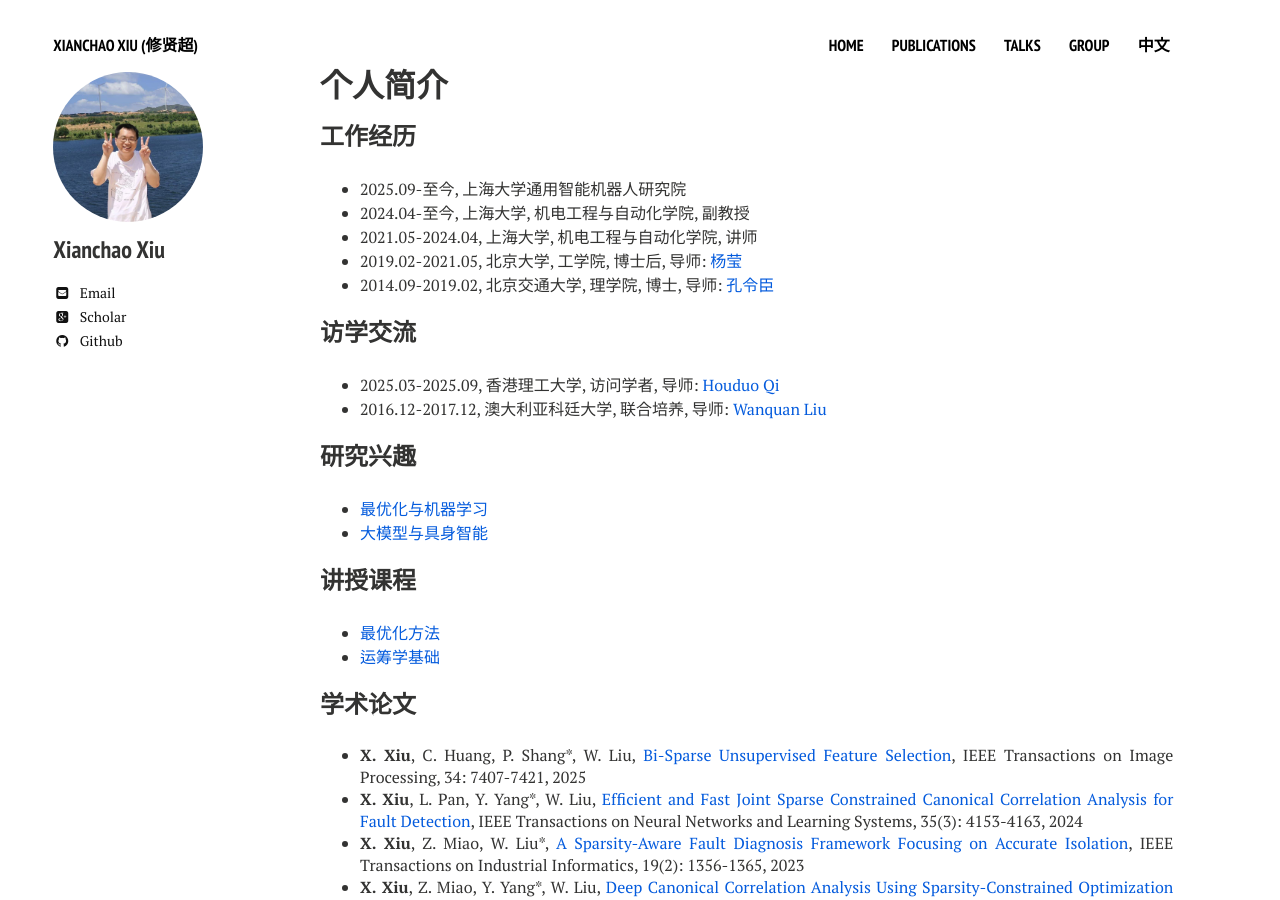
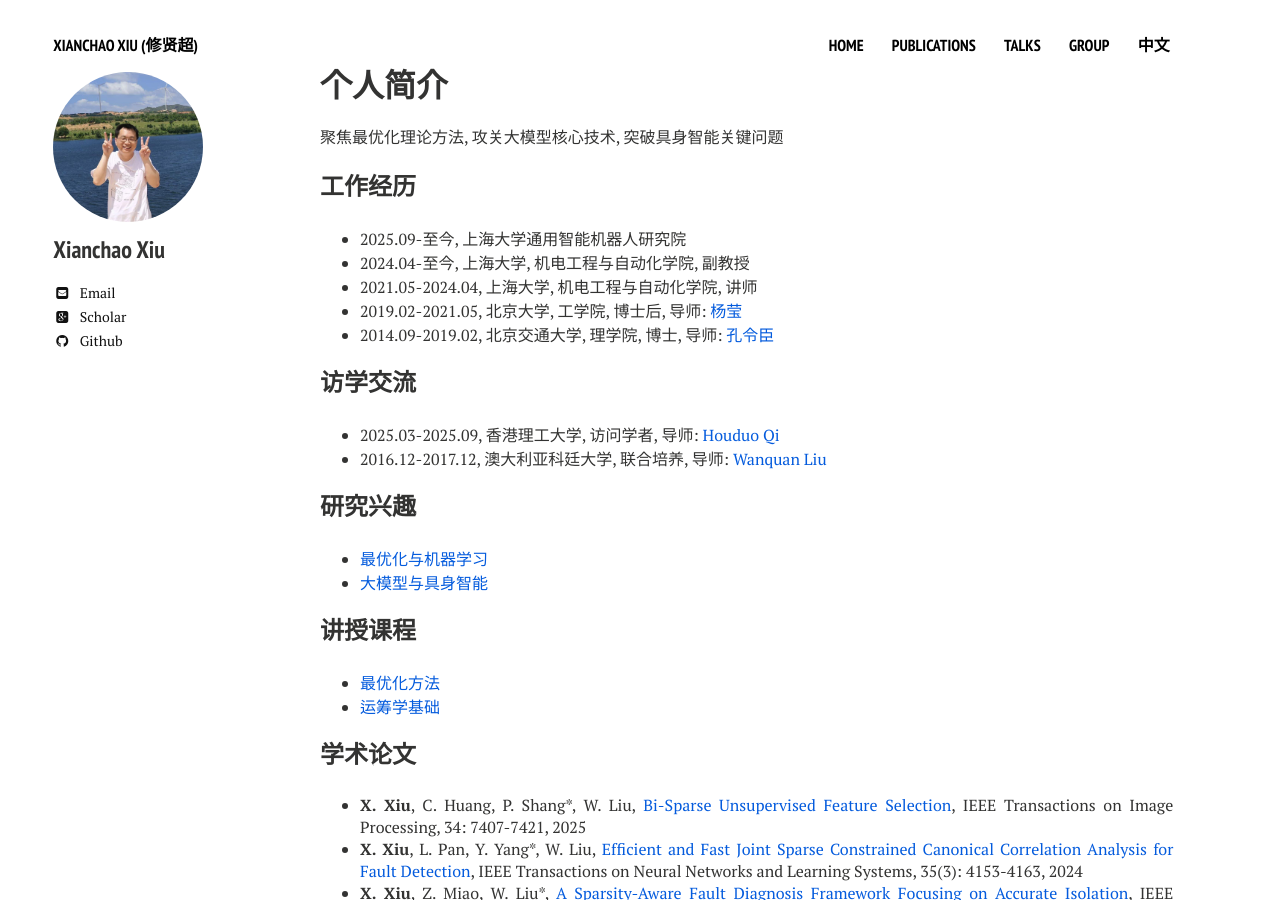
Before and after one commit to xianchaoxiu/xianchaoxiu.github.io, a Jekyll site: the page built from chinese/index.md, in a window 1280 px wide and 900 px high. Built offline with Jekyll 4.4.1, drawn with Linux system fonts in a browser that asks for light colours; nearby versions of some CDN libraries.

Commit message:
Update index.md

```diff
--- a/chinese/index.md
+++ b/chinese/index.md
@@ -7,6 +7,7 @@ comments: false
 share: false
 ---
 
+聚焦最优化理论方法, 攻关大模型核心技术, 突破具身智能关键问题
 
 ### 工作经历
 * 2025.09-至今, 上海大学通用智能机器人研究院 <br>
```
